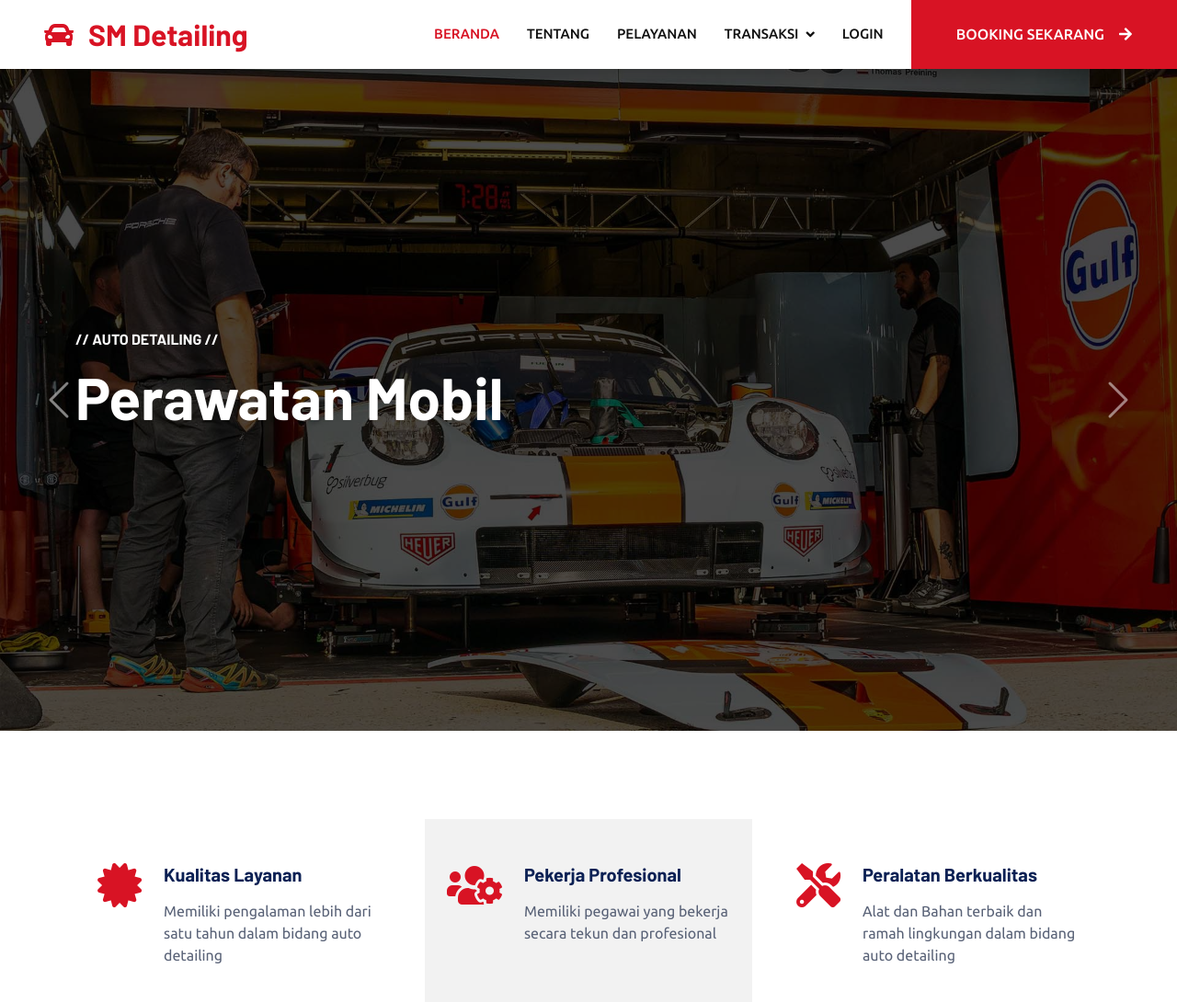
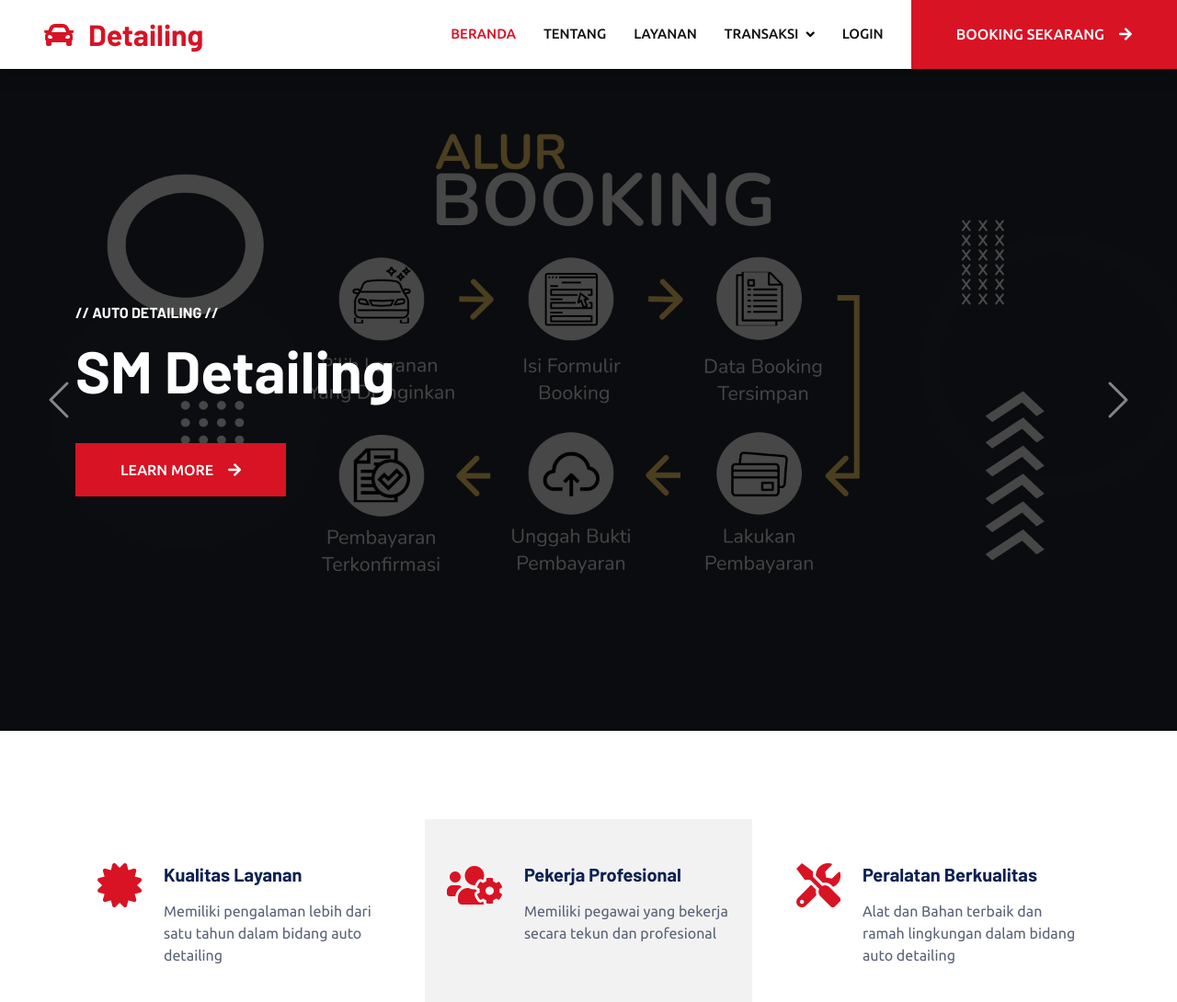
Before and after one commit to azizmalik4212/si_booking_poles_mobil_v2, a Laravel app: page / in a window 1280 px wide. Shown: the top 1090 px of the page at 92% size. Run offline with Laravel 8, Linux system fonts and the light colour scheme; some libraries are stand-ins or nearby versions.

Commit message:
Update Juli 27 Part2

```diff
--- a/resources/views/auth/login.blade.php
+++ b/resources/views/auth/login.blade.php
@@ -29,7 +29,7 @@
           <div class="row justify-content-center">
             <div class="col-lg-5 col-md-6">
               <h1 class="text-white">Selamat Datang di SM Detailing</h1>
-              <p class="text-lead text-light">Silakan login dengan kredensial Anda, selamat bekerja :)</p>
+              <p class="text-lead text-light">Layanan Jasa Auto Detailing Mobil</p>
             </div>
           </div>
         </div>
@@ -57,7 +57,7 @@
                     <div class="input-group-prepend">
                       <span class="input-group-text"><i class="ni ni-single-02"></i></span>
                     </div>
-                    <input id="username" type="text" class="form-control @error('username') is-invalid @enderror" name="username" value="{{ old('username') }}" required autocomplete="username" autofocus placeholder="username">
+                    <input id="username" type="text" class="form-control @error('username') is-invalid @enderror" name="username" value="{{ old('username') }}" required autocomplete="username" autofocus placeholder="Username">
 
                     @error('username')
                         <span class="invalid-feedback" role="alert">
@@ -71,7 +71,7 @@
                     <div class="input-group-prepend">
                       <span class="input-group-text"><i class="ni ni-lock-circle-open"></i></span>
                     </div>
-                    <input id="password" type="password" class="form-control @error('password') is-invalid @enderror" name="password" required autocomplete="current-password" placeholder="password">
+                    <input id="password" type="password" class="form-control @error('password') is-invalid @enderror" name="password" required autocomplete="current-password" placeholder="Password">
 
                     @error('password')
                         <span class="invalid-feedback" role="alert">
--- a/resources/views/frontend/home.blade.php
+++ b/resources/views/frontend/home.blade.php
@@ -9,7 +9,7 @@
     <meta content="" name="description">
 
     <!-- Favicon -->
-    <link href="img/favicon.ico" rel="icon">
+    <link href={{ asset('assets/img/logo_SM2.png') }} rel="icon">
 
     <!-- Google Web Fonts -->
     <link rel="preconnect" href="https://fonts.googleapis.com">
@@ -74,17 +74,17 @@
 
     <!-- Navbar Start -->
     <nav class="navbar navbar-expand-lg bg-white navbar-light shadow sticky-top p-0">
-        <a href="index.html" class="navbar-brand d-flex align-items-center px-4 px-lg-5">
-            <h2 class="m-0 text-primary"><i class="fa fa-car me-3"></i>SM Detailing</h2>
+        <a href="#" class="navbar-brand d-flex align-items-center px-4 px-lg-5">
+            <h2 class="m-0 text-primary"><i class="fa fa-car me-3"></i>Detailing</h2>
         </a>
         <button type="button" class="navbar-toggler me-4" data-bs-toggle="collapse" data-bs-target="#navbarCollapse">
             <span class="navbar-toggler-icon"></span>
         </button>
         <div class="collapse navbar-collapse" id="navbarCollapse">
             <div class="navbar-nav ms-auto p-4 p-lg-0">
-                <a href="index.html" class="nav-item nav-link active">Beranda</a>
-                <a href="about.html" class="nav-item nav-link">Tentang</a>
-                <a href="service.html" class="nav-item nav-link">Pelayanan</a>
+                <a href="#" class="nav-item nav-link active">Beranda</a>
+                <a href="#Aboutus" class="nav-item nav-link">Tentang</a>
+                <a href="#Service" class="nav-item nav-link">Layanan</a>
                 <div class="nav-item dropdown">
                     <a href="#" class="nav-link dropdown-toggle" data-bs-toggle="dropdown">Transaksi</a>
                     <div class="dropdown-menu fade-up m-0">
@@ -95,7 +95,7 @@
                         <a href="404.html" class="dropdown-item">404 Page</a> --}}
                     </div>
                 </div>
-                <a href="contact.html" class="nav-item nav-link">Login</a>
+                <a href="{{ url('/login') }}" class="nav-item nav-link">Login</a>
             </div>
             <a href="" class="btn btn-primary py-4 px-lg-5 d-none d-lg-block">Booking Sekarang<i class="fa fa-arrow-right ms-3"></i></a>
         </div>
@@ -108,13 +108,14 @@
         <div id="header-carousel" class="carousel slide" data-bs-ride="carousel">
             <div class="carousel-inner">
                 <div class="carousel-item active">
-                    <img class="w-100" src="{{ asset('assets_frontend/img/carousel-bg-1.jpg') }}" alt="Image">
+                    <img class="w-100" src="{{ asset('assets_frontend/img/slider1.jpg') }}" alt="Image">
                     <div class="carousel-caption d-flex align-items-center">
                         <div class="container">
                             <div class="row align-items-center justify-content-center justify-content-lg-start">
                                 <div class="col-10 col-lg-7 text-center text-lg-start">
                                     <h6 class="text-white text-uppercase mb-3 animated slideInDown">// Auto Detailing //</h6>
-                                    <h1 class="display-3 text-white mb-4 pb-3 animated slideInDown">Perawatan Mobil </h1>
+                                    <h1 class="display-3 text-white mb-4 pb-3 animated slideInDown">SM Detailing </h1>
+                                    <a href="#Aboutus" class="btn btn-primary py-3 px-5 animated slideInDown">Learn More<i class="fa fa-arrow-right ms-3"></i></a>
                                 </div>
                                 <div class="col-lg-5 d-none d-lg-flex animated zoomIn">
                                     <img class="img-fluid" src="{{ asset('assets_frontend/img/carousel-bg-1.png') }}" alt="">
@@ -124,15 +125,32 @@
                     </div>
                 </div>
                 <div class="carousel-item">
-                    <img class="w-100" src="{{ asset('assets_frontend/img/carousel-bg-2.jpg') }}" alt="Image">
+                    <img class="w-100" src="{{ asset('assets_frontend/img/slider1.jpg') }}" alt="Image">
                     <div class="carousel-caption d-flex align-items-center">
                         <div class="container">
                             <div class="row align-items-center justify-content-center justify-content-lg-start">
-                                <div class="col-10 col-lg-7 text-center text-lg-start">
+                                {{-- <div class="col-10 col-lg-7 text-center text-lg-start">
                                     <h6 class="text-white text-uppercase mb-3 animated slideInDown">// Car Servicing //</h6>
                                     <h1 class="display-3 text-white mb-4 pb-3 animated slideInDown">Qualified Car Wash Service Center</h1>
                                     <a href="" class="btn btn-primary py-3 px-5 animated slideInDown">Learn More<i class="fa fa-arrow-right ms-3"></i></a>
+                                </div> --}}
+                                <div class="col-lg-5 d-none d-lg-flex animated zoomIn">
+                                    <img class="img-fluid" src="{{ asset('assets_frontend/img/carousel-bg-2.png') }}" alt="">
                                 </div>
+                            </div>
+                        </div>
+                    </div>
+                </div>
+                <div class="carousel-item">
+                    <img class="w-100" src="{{ asset('assets_frontend/img/slider1.jpg') }}" alt="Image">
+                    <div class="carousel-caption d-flex align-items-center">
+                        <div class="container">
+                            <div class="row align-items-center justify-content-center justify-content-lg-start">
+                                {{-- <div class="col-10 col-lg-7 text-center text-lg-start">
+                                    <h6 class="text-white text-uppercase mb-3 animated slideInDown">// Car Servicing //</h6>
+                                    <h1 class="display-3 text-white mb-4 pb-3 animated slideInDown">Qualified Car Wash Service Center</h1>
+                                    <a href="" class="btn btn-primary py-3 px-5 animated slideInDown">Learn More<i class="fa fa-arrow-right ms-3"></i></a>
+                                </div> --}}
                                 <div class="col-lg-5 d-none d-lg-flex animated zoomIn">
                                     <img class="img-fluid" src="{{ asset('assets_frontend/img/carousel-bg-2.png') }}" alt="">
                                 </div>
@@ -183,7 +201,7 @@
                         <i class="fa fa-tools fa-3x text-primary flex-shrink-0"></i>
                         <div class="ps-4">
                             <h5 class="mb-3">Peralatan Berkualitas</h5>
-                            <p>Alat dan Bahan terbaik dan ramah lingkungan dalam bidang auto detailing</p>
+                            <p  id="Aboutus" > Alat dan Bahan terbaik dan ramah lingkungan dalam bidang auto detailing</p>
                         </div>
                     </div>
                 </div>
@@ -199,7 +217,7 @@
             <div class="row g-5">
                 <div class="col-lg-6 pt-4" style="min-height: 400px;">
                     <div class="position-relative h-100 wow fadeIn" data-wow-delay="0.1s">
-                        <img class="position-absolute img-fluid w-100 h-100" src="img/about.jpg" style="object-fit: cover;" alt="">
+                        <img class="position-absolute img-fluid w-100 h-100" src="{{ asset('assets_frontend/img/about.jpg') }}" style="object-fit: cover;" alt="">
                         <div class="position-absolute top-0 end-0 mt-n4 me-n4 py-4 px-5" style="background: rgba(0, 0, 0, .08);">
                             <h1 class="display-4 text-white mb-0">4 <span class="fs-4">Years</span></h1>
                             <h4 class="text-white">Experience</h4>
@@ -274,7 +292,7 @@
                 <div class="col-md-6 col-lg-3 text-center wow fadeIn" data-wow-delay="0.7s">
                     <i class="fa fa-car fa-2x text-white mb-3"></i>
                     <h2 class="text-white mb-2" data-toggle="counter-up">50</h2>
-                    <p class="text-white mb-0">Projek Selesai</p>
+                    <p  id="Service" class="text-white mb-0">Projek Selesai</p>
                 </div>
             </div>
         </div>
@@ -315,7 +333,7 @@
                             <div class="row g-4">
                                 <div class="col-md-6" style="min-height: 350px;">
                                     <div class="position-relative h-100">
-                                        <img class="position-absolute img-fluid w-100 h-100" src="img/service-1.jpg"
+                                        <img class="position-absolute img-fluid w-100 h-100" src="{{ asset('assets_frontend/img/service-1.jpg') }}"
                                             style="object-fit: cover;" alt="">
                                     </div>
                                 </div>
@@ -333,7 +351,7 @@
                             <div class="row g-4">
                                 <div class="col-md-6" style="min-height: 350px;">
                                     <div class="position-relative h-100">
-                                        <img class="position-absolute img-fluid w-100 h-100" src="img/service-2.jpg"
+                                        <img class="position-absolute img-fluid w-100 h-100" src="{{ asset('assets_frontend/img/service-2.jpg') }}"
                                             style="object-fit: cover;" alt="">
                                     </div>
                                 </div>
@@ -351,7 +369,7 @@
                             <div class="row g-4">
                                 <div class="col-md-6" style="min-height: 350px;">
                                     <div class="position-relative h-100">
-                                        <img class="position-absolute img-fluid w-100 h-100" src="img/service-3.jpg"
+                                        <img class="position-absolute img-fluid w-100 h-100" src="{{ asset('assets_frontend/img/service-3.jpg') }}"
                                             style="object-fit: cover;" alt="">
                                     </div>
                                 </div>
@@ -369,7 +387,7 @@
                             <div class="row g-4">
                                 <div class="col-md-6" style="min-height: 350px;">
                                     <div class="position-relative h-100">
-                                        <img class="position-absolute img-fluid w-100 h-100" src="img/service-4.jpg"
+                                        <img class="position-absolute img-fluid w-100 h-100" src="{{ asset('assets_frontend/img/service-4.jpg') }}"
                                             style="object-fit: cover;" alt="">
                                     </div>
                                 </div>
@@ -387,7 +405,7 @@
                             <div class="row g-4">
                                 <div class="col-md-6" style="min-height: 350px;">
                                     <div class="position-relative h-100">
-                                        <img class="position-absolute img-fluid w-100 h-100" src="img/service-4.jpg"
+                                        <img class="position-absolute img-fluid w-100 h-100" src="{{ asset('assets_frontend/img/service-5.jpg') }}"
                                             style="object-fit: cover;" alt="">
                                     </div>
                                 </div>
@@ -405,7 +423,7 @@
                             <div class="row g-4">
                                 <div class="col-md-6" style="min-height: 350px;">
                                     <div class="position-relative h-100">
-                                        <img class="position-absolute img-fluid w-100 h-100" src="img/service-4.jpg"
+                                        <img class="position-absolute img-fluid w-100 h-100" src="{{ asset('assets_frontend/img/service-6.jpg') }}"
                                             style="object-fit: cover;" alt="">
                                     </div>
                                 </div>
@@ -639,7 +657,7 @@
                     <p>Daftarkan diri anda sebagai salah satu pelanggan SM Detailing</p>
                     <div class="position-relative mx-auto" style="max-width: 400px;">
                         <input class="form-control border-0 w-100 py-3 ps-4 pe-5" type="text" placeholder="Your email">
-                        <button type="button" class="btn btn-primary py-2 position-absolute top-0 end-0 mt-2 me-2">DAFTAR</button>
+                        <a href="{{ route('registerMenu') }}"> <button type="button" class="btn btn-primary py-2 position-absolute top-0 end-0 mt-2 me-2">DAFTAR</button>
                     </div>
                 </div>
             </div>
```
Also changed, not shown: resources/views/register/register.blade.php (+10 -10 lines), public/assets_frontend/img/logo_SM1.png (added), public/assets_frontend/img/slider1.jpg (added).
